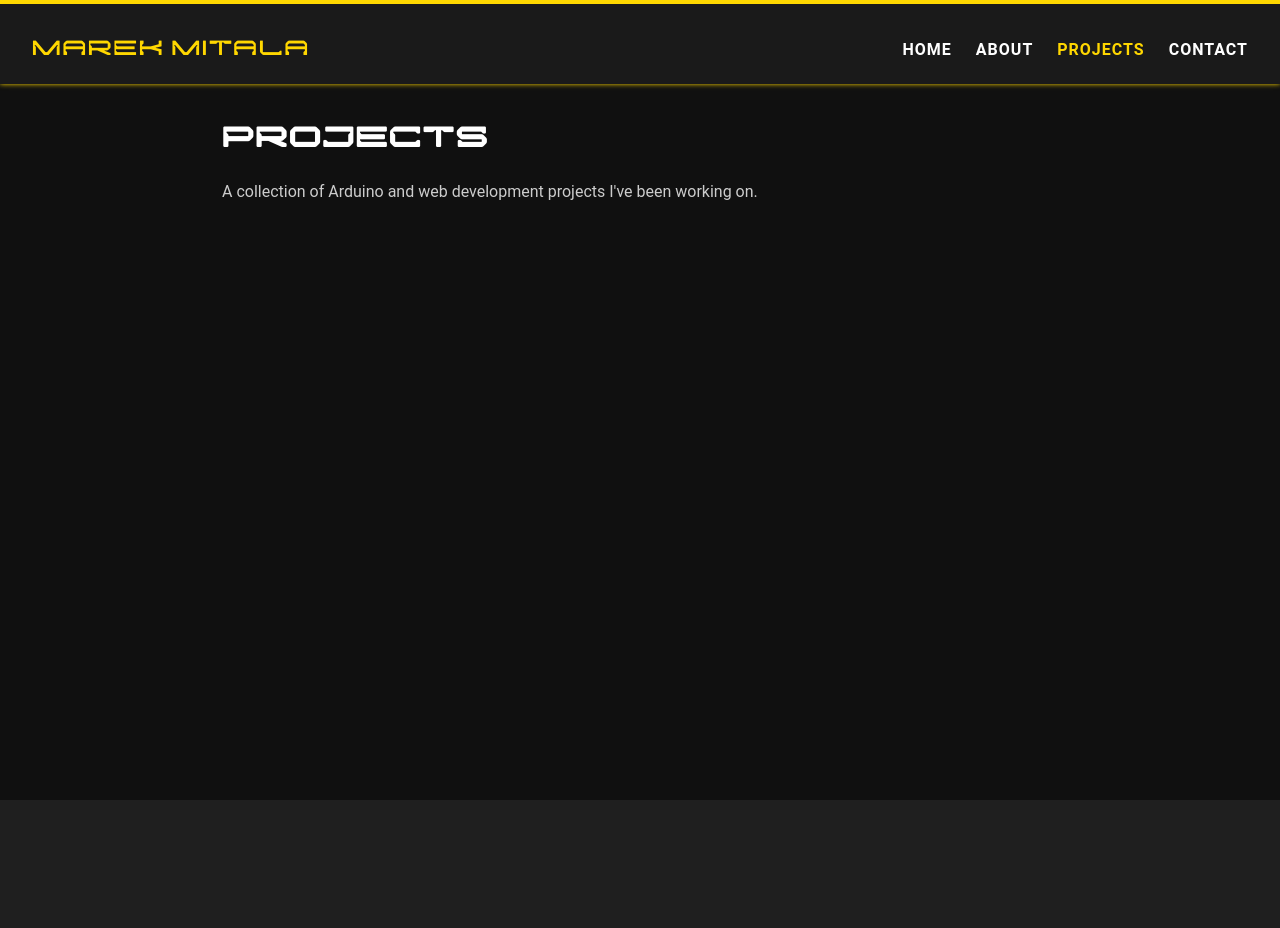
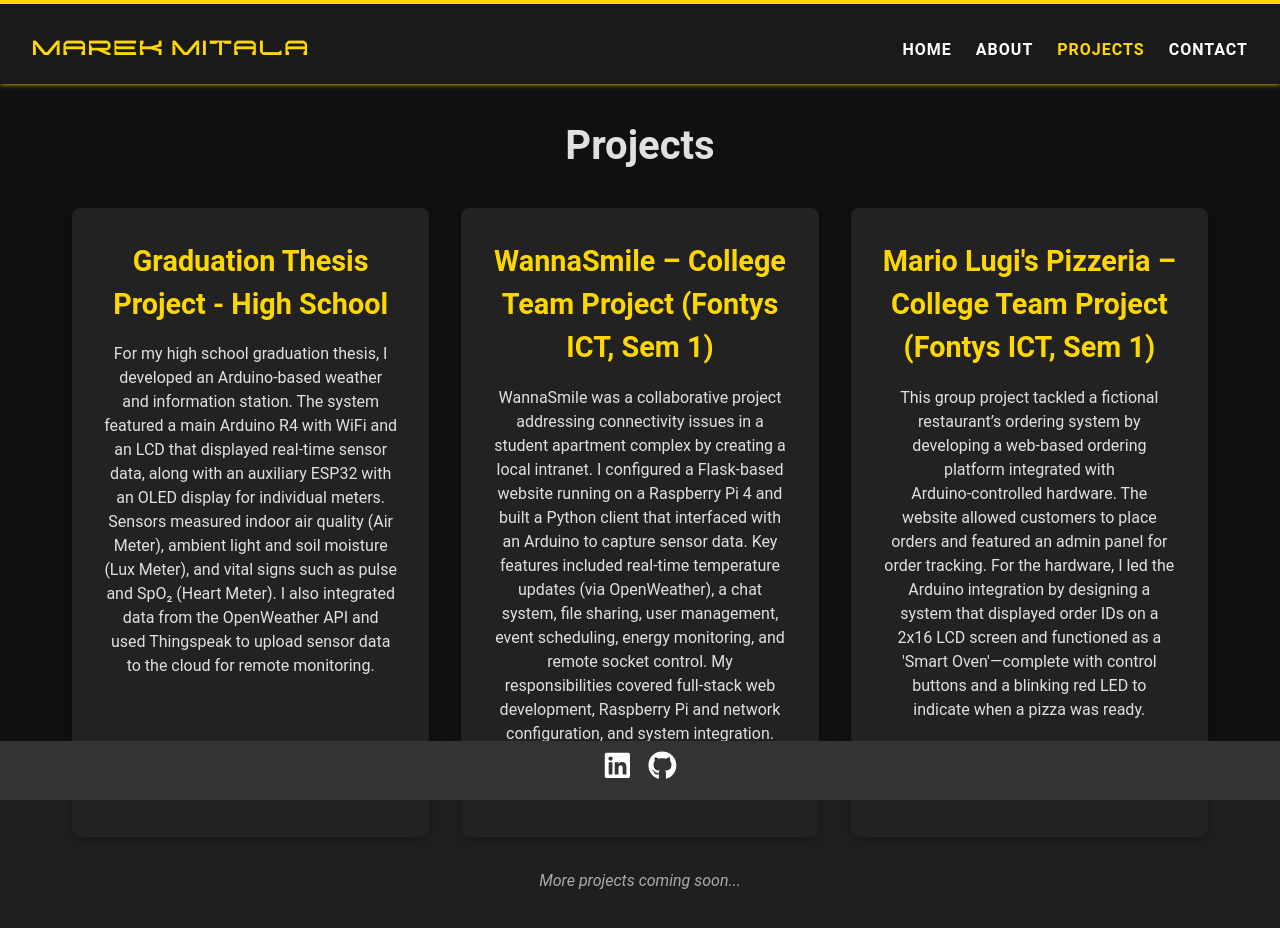
Before and after one commit to caibot11/marekmitala.com, a Next.js app: page /projects in a window 1280 px wide. Shown: the top 928 px of the page. Before the commit the page ends 884 px from the top, so only its background shows below. Built offline with nearby package versions, Linux system fonts and the light colour scheme.

Commit message:
projects added

```diff
--- a/package.json
+++ b/package.json
@@ -12,12 +12,14 @@
         "framer-motion": "^12.4.0",
         "next": "15.1.6",
         "react": "18.2.0",
-        "react-dom": "18.2.0"
+        "react-dom": "18.2.0",
+        "react-icons": "^5.4.0"
     },
     "devDependencies": {
         "@types/google.maps": "^3.58.1",
         "@types/node": "22.13.1",
-        "@types/react": "19.0.8",
+        "@types/react": "^19.0.8",
+        "@types/react-dom": "^19.0.3",
         "typescript": "4.9.5"
     }
 }
--- a/src/app/layout.tsx
+++ b/src/app/layout.tsx
@@ -1,12 +1,11 @@
-// src/app/layout.tsx
 import "./globals.css";
 import { Metadata } from "next";
 import Header from "@/components/layout/Header";
-import TransitionsWrapper from "@/components/layout/TransitionsWrapper";
+import Footer from "@/components/layout/Footer"; // Import the Footer component
 
 export const metadata: Metadata = {
   title: "Marek Mitala’s Site",
-  description: "A single Header with smooth page transitions",
+  description: "A single Header without page transitions",
 };
 
 export default function RootLayout({
@@ -18,10 +17,11 @@ export default function RootLayout({
     <html lang="en">
       <body style={{ margin: 0, background: "#101010", color: "#fff" }}>
         <Header />
-        {/* Use a container with position relative to contain the absolutely positioned motion.div */}
-        <div style={{ position: "relative", minHeight: "100vh" }}>
-          <TransitionsWrapper>{children}</TransitionsWrapper>
+        {/* Add bottom padding so content doesn't overlap with the fixed footer */}
+        <div style={{ position: "relative", minHeight: "100vh", paddingBottom: "80px" }}>
+          {children}
         </div>
+        <Footer />
       </body>
     </html>
   );
--- /dev/null
+++ b/src/app/projects/Projects.module.css
@@ -0,0 +1,67 @@
+.container {
+  padding: 2rem;
+  max-width: 1200px;
+  margin: 0 auto;
+  color: #e0e0e0;
+}
+
+.title {
+  text-align: center;
+  margin-bottom: 2rem;
+  font-size: 2.5rem;
+}
+
+.grid {
+  display: grid;
+  grid-template-columns: repeat(auto-fit, minmax(300px, 1fr));
+  gap: 2rem;
+}
+
+/* Updated card styles for larger size and centered content */
+.card {
+  background: #222;
+  border-radius: 8px;
+  padding: 2rem;          /* increased padding */
+  box-shadow: 0 2px 8px rgba(0, 0, 0, 0.3);
+  transition: transform 0.3s ease;
+  text-align: center;     /* center the text */
+  min-height: 350px;      /* increase card height */
+  display: flex;
+  flex-direction: column;
+  justify-content: center;
+}
+
+.card:hover {
+  transform: translateY(-5px);
+}
+
+.cardTitle {
+  margin-top: 0;
+  font-size: 1.8rem;
+  color: #ffd700;
+}
+
+.cardDescription {
+  font-size: 1rem;
+  line-height: 1.5;
+  margin: 1rem 0;
+}
+
+.languages {
+  display: flex;
+  justify-content: center;  /* center the language icons */
+  gap: 0.5rem;
+  margin-top: auto;         /* push icons to the bottom if needed */
+}
+
+.languageIcon {
+  font-size: 1.8rem;
+  color: #fff;
+}
+
+.note {
+  text-align: center;
+  margin-top: 2rem;
+  font-style: italic;
+  color: #aaa;
+}
--- a/src/app/projects/page.tsx
+++ b/src/app/projects/page.tsx
@@ -1,20 +1,72 @@
-// src/app/projects/page.tsx
-export default function ProjectsPage() {
-    return (
-      <main style={{ padding: "2rem", maxWidth: "900px", margin: "0 auto" }}>
-        <h1 style={{
-          fontFamily: "Nyxerin, sans-serif",
-          fontSize: "2rem",
-          textTransform: "uppercase",
-          letterSpacing: "2px",
-          marginBottom: "1rem"
-        }}>
-          Projects
-        </h1>
-        <p style={{ color: "#ccc", marginBottom: "1rem" }}>
-          A collection of Arduino and web development projects I've been working on.
-        </p>
-        {/* Add your project listings/cards here */}
-      </main>
-    );
-  }
+import React from "react";
+import styles from "./Projects.module.css";
+import {
+  SiArduino,
+  SiPython,
+  SiJavascript,
+  SiHtml5,
+  SiCss3,
+  SiLinux,
+} from "react-icons/si";
+
+interface Project {
+  title: string;
+  description: string;
+  languages: string[];
+}
+
+const projects: Project[] = [
+  {
+    title: "Graduation Thesis Project - High School",
+    description:
+      "For my high school graduation thesis, I developed an Arduino‑based weather and information station. The system featured a main Arduino R4 with WiFi and an LCD that displayed real‑time sensor data, along with an auxiliary ESP32 with an OLED display for individual meters. Sensors measured indoor air quality (Air Meter), ambient light and soil moisture (Lux Meter), and vital signs such as pulse and SpO₂ (Heart Meter). I also integrated data from the OpenWeather API and used Thingspeak to upload sensor data to the cloud for remote monitoring.",
+    languages: ["Arduino"],
+  },
+  {
+    title: "WannaSmile – College Team Project (Fontys ICT, Sem 1)",
+    description:
+      "WannaSmile was a collaborative project addressing connectivity issues in a student apartment complex by creating a local intranet. I configured a Flask‑based website running on a Raspberry Pi 4 and built a Python client that interfaced with an Arduino to capture sensor data. Key features included real‑time temperature updates (via OpenWeather), a chat system, file sharing, user management, event scheduling, energy monitoring, and remote socket control. My responsibilities covered full‑stack web development, Raspberry Pi and network configuration, and system integration.",
+    languages: ["Python", "JavaScript", "HTML", "CSS", "Linux"],
+  },
+  {
+    title: "Mario Lugi's Pizzeria – College Team Project (Fontys ICT, Sem 1)",
+    description:
+      "This group project tackled a fictional restaurant’s ordering system by developing a web‑based ordering platform integrated with Arduino‑controlled hardware. The website allowed customers to place orders and featured an admin panel for order tracking. For the hardware, I led the Arduino integration by designing a system that displayed order IDs on a 2x16 LCD screen and functioned as a 'Smart Oven'—complete with control buttons and a blinking red LED to indicate when a pizza was ready.",
+    languages: ["Python", "HTML", "CSS", "Arduino"],
+  },
+];
+
+const languageIconMap: { [key: string]: JSX.Element } = {
+  Arduino: <SiArduino />,
+  Python: <SiPython />,
+  JavaScript: <SiJavascript />,
+  HTML: <SiHtml5 />,
+  CSS: <SiCss3 />,
+  Linux: <SiLinux />,
+};
+
+const ProjectsPage: React.FC = () => {
+  return (
+    <div className={styles.container}>
+      <h1 className={styles.title}>Projects</h1>
+      <div className={styles.grid}>
+        {projects.map((project, index) => (
+          <div key={index} className={styles.card}>
+            <h2 className={styles.cardTitle}>{project.title}</h2>
+            <p className={styles.cardDescription}>{project.description}</p>
+            <div className={styles.languages}>
+              {project.languages.map((lang, i) => (
+                <span key={i} className={styles.languageIcon} title={lang}>
+                  {languageIconMap[lang]}
+                </span>
+              ))}
+            </div>
+          </div>
+        ))}
+      </div>
+      <p className={styles.note}>More projects coming soon...</p>
+    </div>
+  );
+};
+
+export default ProjectsPage;
--- a/src/components/layout/Footer.module.css
+++ b/src/components/layout/Footer.module.css
@@ -1,14 +1,24 @@
-/* src/components/layout/Footer.module.css */
 .footer {
   background: #333;
-    padding: 1rem 2rem;
-    color: #fff;
-    text-align: center;
+  padding: 0.5rem;
   position: fixed;
   bottom: 0;
   width: 100%;
+  text-align: center;
 }
 
-  .paragraph {
-    margin: 0;
+.socialIcons {
+  display: flex;
+  justify-content: center;
+  gap: 1rem;
 }
+
+.iconLink {
+  color: #fff;
+  font-size: 1.8rem;
+  transition: color 0.3s ease;
+}
+
+.iconLink:hover {
+  color: #1da1f2;
+}
--- a/src/components/layout/Footer.tsx
+++ b/src/components/layout/Footer.tsx
@@ -1,16 +1,33 @@
-// src/components/Footer.tsx
-export default function Footer() {
+import React from "react";
+import styles from "./Footer.module.css";
+import { FaTwitter, FaLinkedin, FaGithub } from "react-icons/fa";
+
+const Footer: React.FC = () => {
   return (
-    <footer style={{
-      textAlign: "center",
-      padding: "1rem",
-      background: "#1a1a1a",
-      boxShadow: "0 0 5px var(--color-neon-cyan)",
-      marginTop: "1rem",
-    }}>
-      <p style={{ fontSize: "0.9rem" }}>
-        © 2025 My Personal Website. All rights reserved.
-      </p>
+    <footer className={styles.footer}>
+      <nav className={styles.socialIcons}>
+
+        <a
+          href="https://linkedin.com"
+          target="_blank"
+          rel="noopener noreferrer"
+          className={styles.iconLink}
+          aria-label="LinkedIn"
+        >
+          <FaLinkedin />
+        </a>
+        <a
+          href="https://github.com"
+          target="_blank"
+          rel="noopener noreferrer"
+          className={styles.iconLink}
+          aria-label="GitHub"
+        >
+          <FaGithub />
+        </a>
+      </nav>
     </footer>
   );
-}
+};
+
+export default Footer;
--- a/src/components/layout/TransitionsWrapper.tsx
+++ /dev/null
@@ -1,76 +0,0 @@
-// src/components/layout/TransitionsWrapper.tsx
-"use client";
-
-import { AnimatePresence, motion } from "framer-motion";
-import { usePathname } from "next/navigation";
-import { useEffect, useState } from "react";
-
-// Define the animation variants.
-const variants = {
-  hidden: { opacity: 0, x: 50 },
-  visible: { opacity: 1, x: 0 },
-  exit: { opacity: 0, x: -50 },
-};
-
-const transition = { duration: 0.5, ease: "easeInOut" };
-
-// Module-level flag to know if we already loaded once.
-let hasLoaded = false;
-
-interface TransitionsWrapperProps {
-  children: React.ReactNode;
-}
-
-const TransitionsWrapper = ({ children }: TransitionsWrapperProps) => {
-  const pathname = usePathname();
-  const [isMounted, setIsMounted] = useState(false);
-  // initialVariant will be "hidden" only on the very first load.
-  const [initialVariant, setInitialVariant] = useState<"hidden" | false>("hidden");
-
-  useEffect(() => {
-    // Once mounted, update our state.
-    setIsMounted(true);
-    if (hasLoaded) {
-      // On subsequent navigations, disable the entry animation.
-      setInitialVariant(false);
-    } else {
-      hasLoaded = true;
-      setInitialVariant("hidden");
-    }
-    // Note: adding pathname to dependencies so that the effect runs on every navigation.
-  }, [pathname]);
-
-  // Before hydration, render a static container.
-  if (!isMounted) {
-    return (
-      <div
-        style={{
-          position: "absolute",
-          width: "100%",
-          opacity: 1,
-          transform: "none",
-        }}
-      >
-        {children}
-      </div>
-    );
-  }
-
-  return (
-    <AnimatePresence mode="wait">
-      <motion.div
-        key={pathname}
-        initial={initialVariant}
-        animate="visible"
-        exit="exit"
-        variants={variants}
-        transition={transition}
-        style={{ position: "absolute", width: "100%" }}
-      >
-        {children}
-      </motion.div>
-    </AnimatePresence>
-  );
-};
-
-export default TransitionsWrapper;
```
Also changed, not shown: tsconfig.json (+5 -5 lines), 1 other file (tests, documents, lock files or other folders). Lines whose indentation alone changed are shown as unchanged.
